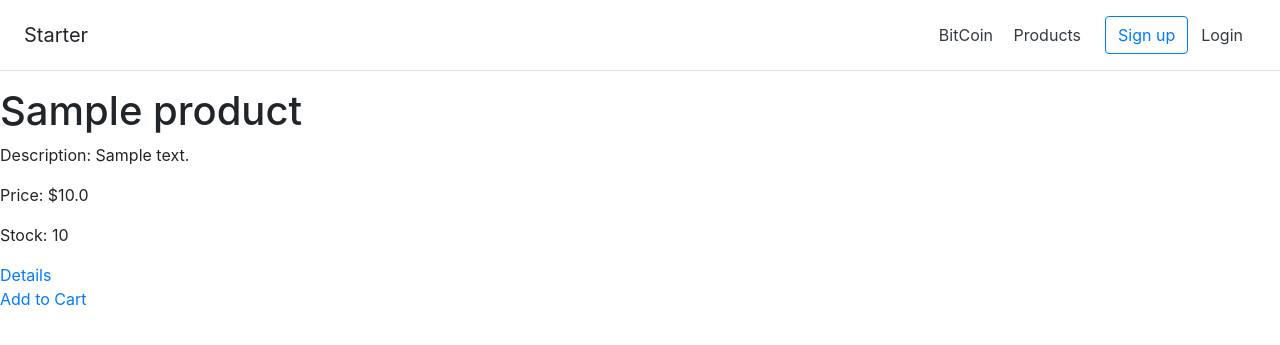
After one commit to bstanton773/BPSProject, a Flask app: page /store in a window 1280 px wide. The commit adds this page. Shown: the top 345 px of the page. Run offline with Flask 2, Linux system fonts and the light colour scheme; tables that the repository leaves empty hold one stand-in row (values such as "Sample post"); some libraries are stand-ins or nearby versions.

Commit message:
Add Products page

```diff
--- a/app/routes.py
+++ b/app/routes.py
@@ -2,11 +2,11 @@ from app import app
 from flask import render_template, redirect, flash, url_for
 
 from flask_login import current_user
-from app.models import Post
+from app.models import Post, Product
 from app import db
 
 
-@app.route("/")
+@app.route('/')
 @app.route('/index')
 def index():
     posts = Post.query.all()
@@ -16,3 +16,9 @@ def index():
 @app.route('/bitcoin')
 def bitcoin():
     return render_template('bitcoin.html')
+
+@app.route('/store')
+@app.route('/products')
+def products():
+    product_list = Product.query.all()
+    return render_template('products.html', products = product_list)
--- a/app/templates/base.html
+++ b/app/templates/base.html
@@ -12,6 +12,7 @@
     <h5 class="my-0 mr-md-auto font-weight-normal">Starter</h5>
     <nav class="my-2 my-md-0 mr-md-3">
       <a class="p-2 text-dark" href="{{url_for('bitcoin')}}">BitCoin</a>
+      <a class="p-2 text-dark" href="{{url_for('products')}}">Products</a>
       <!--<a class="p-2 text-dark" href="#">Pricing</a>-->
     </nav>
       {% if current_user.is_anonymous %}
@@ -39,4 +40,4 @@
     <script src="https://maxcdn.bootstrapcdn.com/bootstrap/4.0.0/js/bootstrap.min.js"></script>
     {% block js %}{% endblock %}
   </body>
-</html>ml>
+</html>
--- /dev/null
+++ b/app/templates/products.html
@@ -0,0 +1,15 @@
+{% extends "base.html" %}
+
+{% block content %}
+    {% for product in products %}
+    <div>
+        <H1>{{ product.name }}</H1>
+        <p>Description: {{ product.description }}</p>
+        <p>Price: ${{ product.price }}</p>
+        <p>Stock: {{ product.stock }}</p>
+        <a href="/product/{{product.product_id}}">Details</a>
+        <br>
+        <a href="/addToCart/{{product.product_id}}/products">Add to Cart</a>
+    </div>
+    {% endfor %}
+{% endblock %}
```
